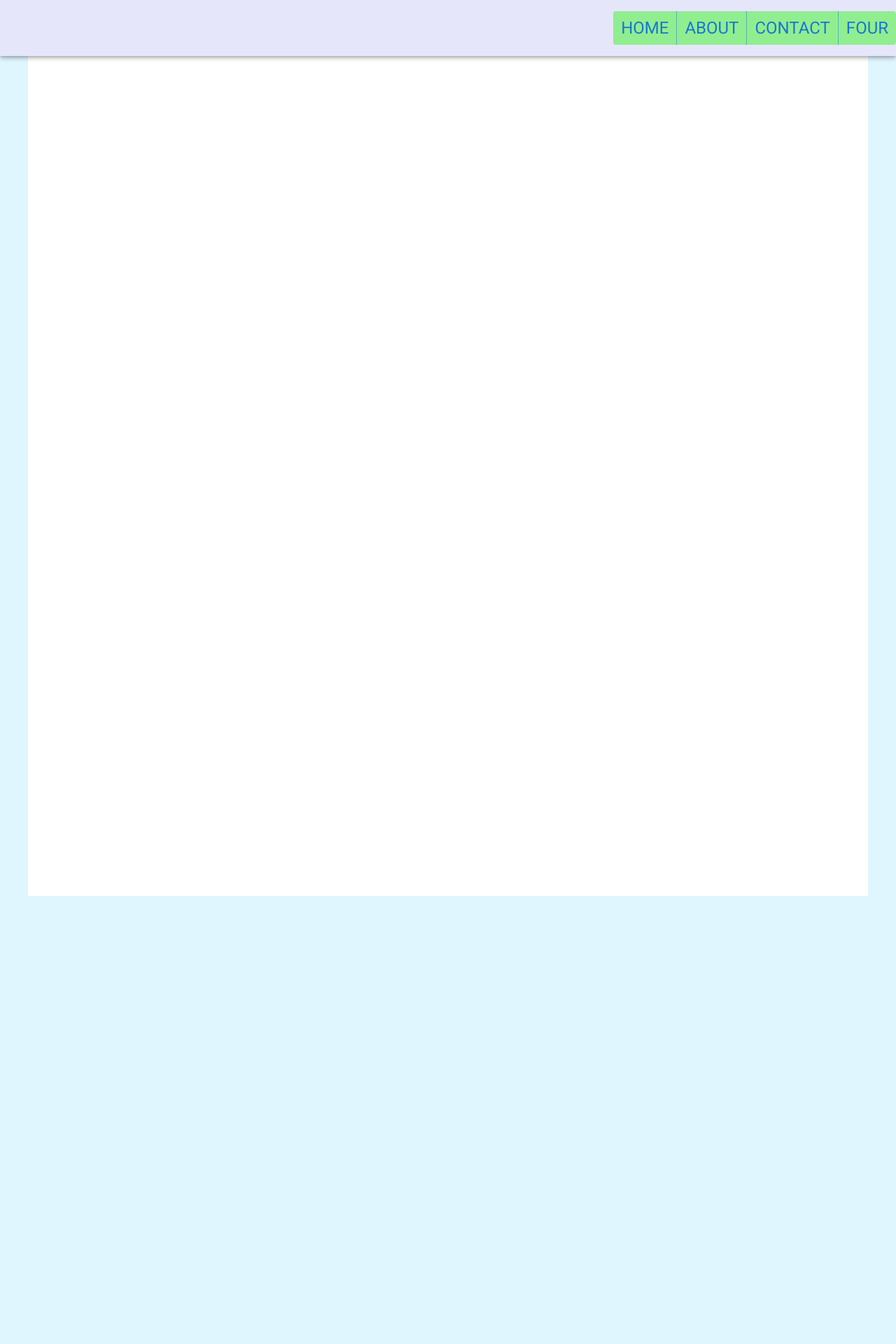
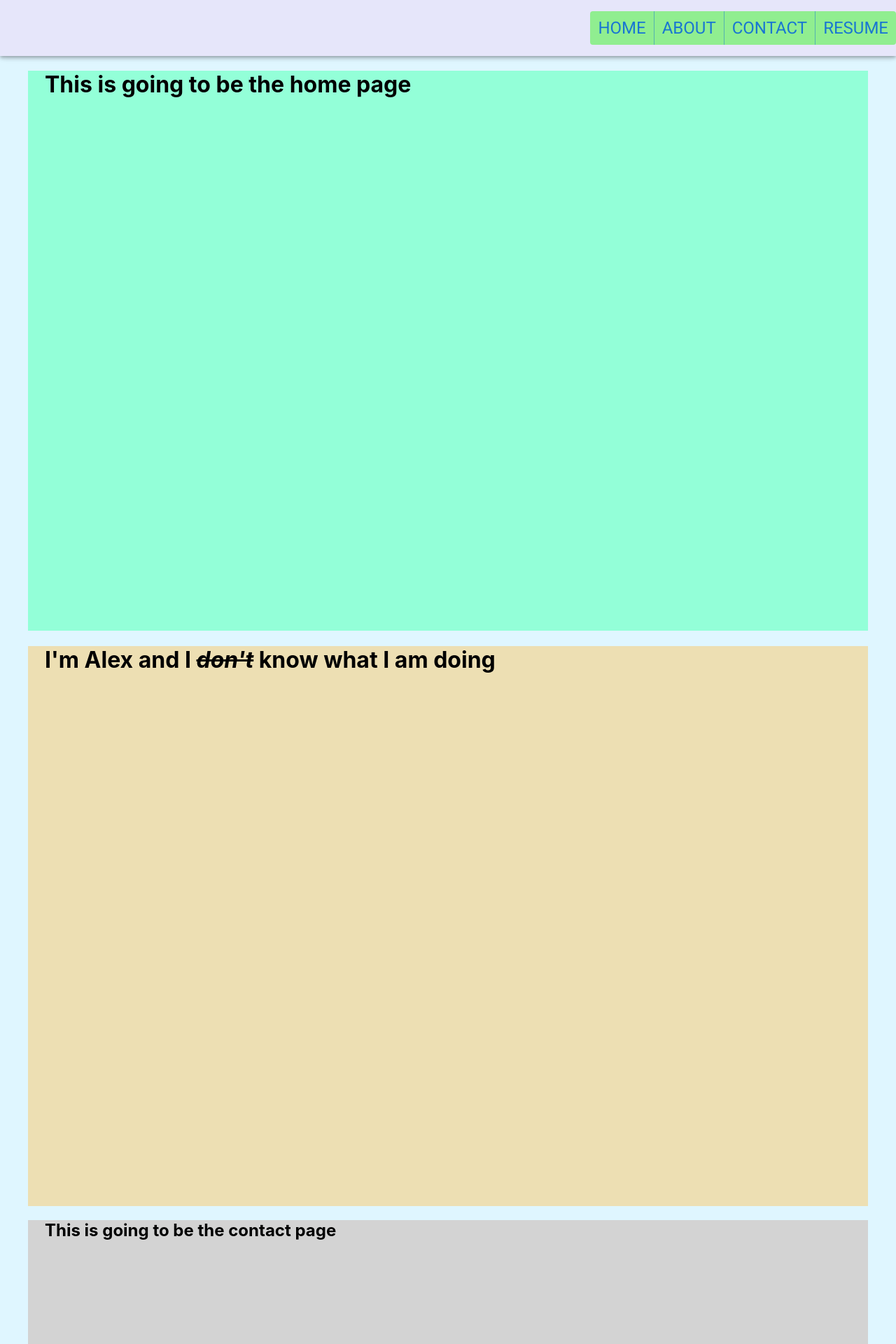
Before and after one commit to alexmassimino9/Portfolio, a React (Create React App) app: page / in a window 1280 px wide. Shown: the top 1920 px of the page at 70% size. Before the commit the page ends 1280 px from the top, so only its background shows below. Built offline with nearby package versions, Linux system fonts and the light colour scheme.

Commit message:
add home, about, contact template components

```diff
--- a/src/App.js
+++ b/src/App.js
@@ -1,9 +1,20 @@
 import React from "react";
 import Navbar from "./components/Navigation/navbar";
 import "./App.css";
+import { BrowserRouter as Router, Routes, Route, Link } from "react-router-dom";
+import Home from "./components/home";
+import About from "./components/about";
+import Contact from "./components/contact";
 
 const App = () => {
-  return <Navbar />;
+  return (
+    <>
+      <Navbar />
+      <Home />
+      <About />
+      <Contact />
+    </>
+  );
 };
 
 export default App;
--- a/src/components/Navigation/navbar.js
+++ b/src/components/Navigation/navbar.js
@@ -44,17 +44,11 @@ export default function ButtonAppBar() {
           </Button>
           <Button>
             <Link variant="h5" underline="hover" href="#">
-              four
+              Resume
             </Link>
           </Button>
         </ButtonGroup>
       </AppBar>
-      <Container
-        sx={{
-          backgroundColor: "white",
-          height: "150vh",
-        }}
-      ></Container>
     </Box>
   );
 }
--- /dev/null
+++ b/src/components/about.js
@@ -0,0 +1,24 @@
+import React from "react";
+import { Container } from "@mui/system";
+
+const About = () => {
+  return (
+    <Container
+      fixed
+      sx={{
+        height: "100vh",
+        bgcolor: "#EDDFB3",
+      }}
+    >
+      <h1>
+        I'm Alex and I{" "}
+        <em>
+          <s>don't</s>
+        </em>{" "}
+        know what I am doing
+      </h1>
+    </Container>
+  );
+};
+
+export default About;
--- /dev/null
+++ b/src/components/contact.js
@@ -0,0 +1,18 @@
+import { Container } from "@mui/system";
+import React from "react";
+
+const Contact = () => {
+  return (
+    <Container
+      fixed
+      sx={{
+        bgcolor: "lightgrey",
+        height: "100vh",
+      }}
+    >
+      <h2>This is going to be the contact page</h2>
+    </Container>
+  );
+};
+
+export default Contact;
--- /dev/null
+++ b/src/components/home.js
@@ -0,0 +1,18 @@
+import { Container } from "@mui/system";
+import React from "react";
+
+const Home = () => {
+  return (
+    <Container
+      fixed
+      sx={{
+        bgcolor: "#93FFD8",
+        height: "100vh",
+      }}
+    >
+      <h1>This is going to be the home page </h1>
+    </Container>
+  );
+};
+
+export default Home;
```
